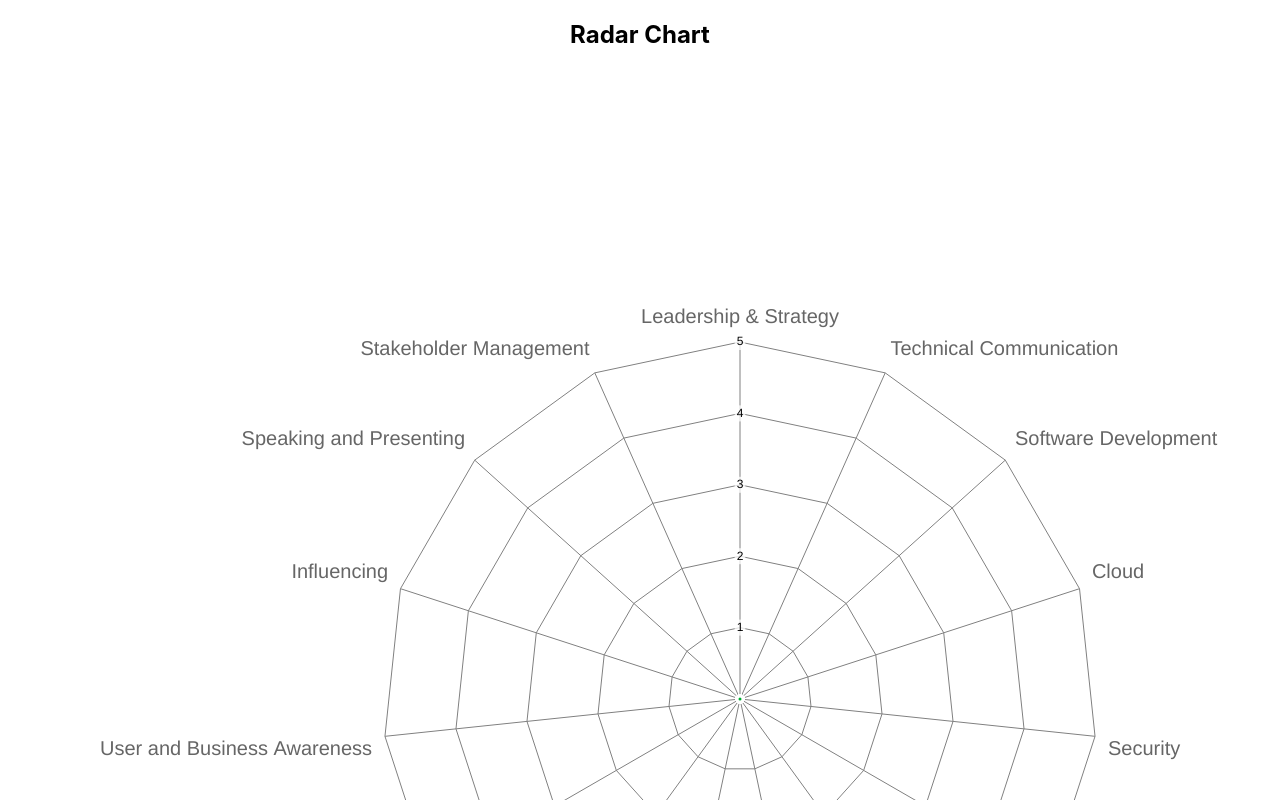
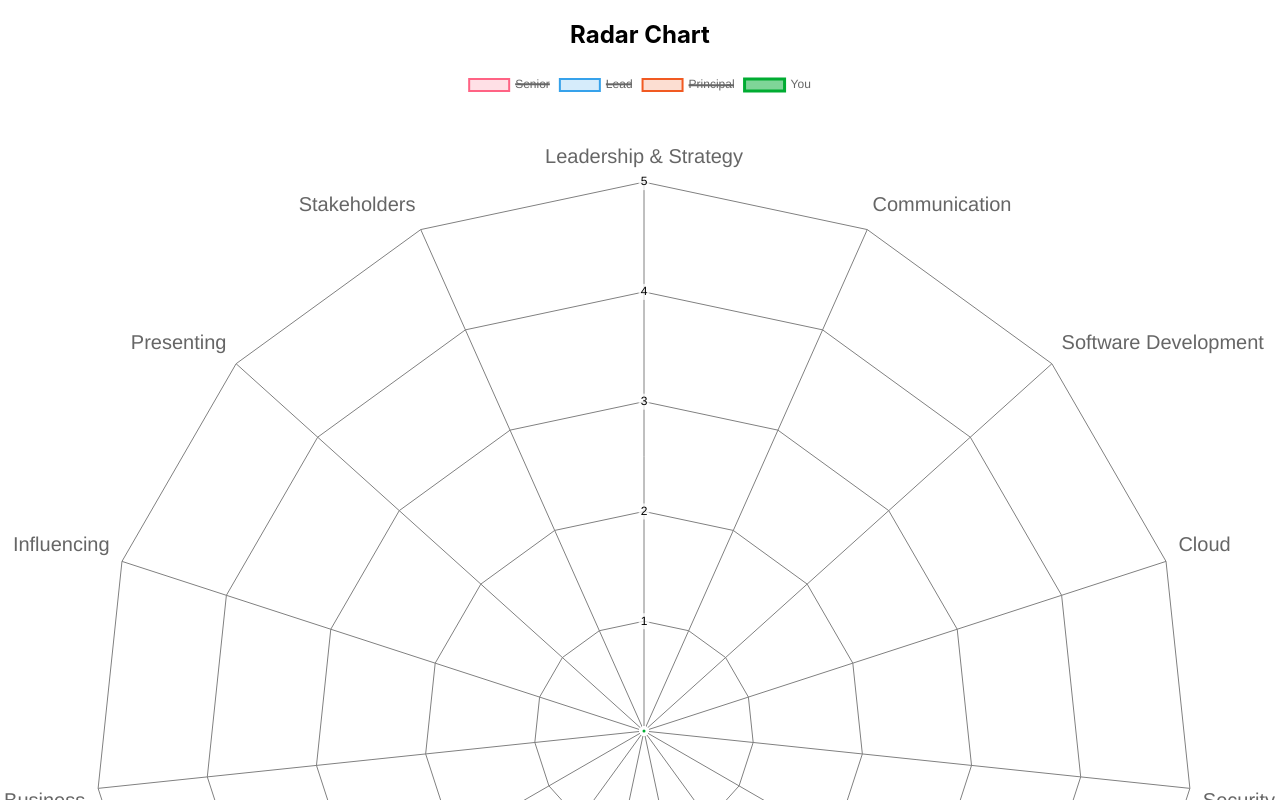
Before and after one commit to madetech/skills-radar-prototype, a React (Create React App) app: page / in a window 1280 px wide. Shown: the top 800 px of the page. Built offline with nearby package versions, Linux system fonts and the light colour scheme.

Commit message:
some ui tweaks

```diff
--- a/src/components/RadarChart.js
+++ b/src/components/RadarChart.js
@@ -16,18 +16,8 @@ function RadarChart({ data }) {
         ref={ref}
         data={data}
         options={{
-          plugins: {
-            title: {
-              display: true,
-              align: "start",
-              text: "Users Gained between 2016-2020"
-            },
-            legend: {
-              display: true,
-              align: "center",
-              position: "bottom"
-            },
-
+          layout: {
+            padding: 0
           },
           scales: {
             r: {
@@ -50,8 +40,31 @@ function RadarChart({ data }) {
                 }
               }
             }
+          },
+          responsive: true,
+          legend: {
+              display: false
+          },
+          tooltips: {
+              mode: 'single',
+              backgroundColor: '#fff',
+              bodyColor: '#888',
+              titleColor: '#888'
+          },
+          scale: {
+              ticks: {
+                  beginAtZero: true,
+                  display: false
+              },
+          },
+          maintainAspectRatio: true,
+          elements: {
+              line: {
+                   tension: 0,
+              }
           }
-        }}
+        }
+      }
       />
       {
         data.labels.map((skill, index) => {
@@ -67,7 +80,8 @@ function RadarChart({ data }) {
             onChange: val => {
               ref.current.data.datasets[3].data[index] = val.value;
               ref.current.update()
-            }
+            },
+            layout: 'stacked'
           }
           return <Likert key={skill} {...sliderTemplate}/>
         })
--- a/src/utils/Data.js
+++ b/src/utils/Data.js
@@ -4,7 +4,7 @@ Chart.register(Filler)
 export const Data = {
   labels: [
     'Leadership & Strategy',
-    'Technical Communication',
+    'Communication',
     'Software Development',
     'Cloud',
     'Security',
@@ -13,11 +13,11 @@ export const Data = {
     'Facilitation',
     'Agile Practices',
     'Growth Mindset',
-    'Resilience & Persistence',
-    'User and Business Awareness',
+    'Resilience',
+    'Business',
     'Influencing',
-    'Speaking and Presenting',
-    'Stakeholder Management'
+    'Presenting',
+    'Stakeholders'
   ],
   sliderPoints: [
     ['Follow', 'Apply', 'Contribute', 'Define', 'Inspire'],
```
